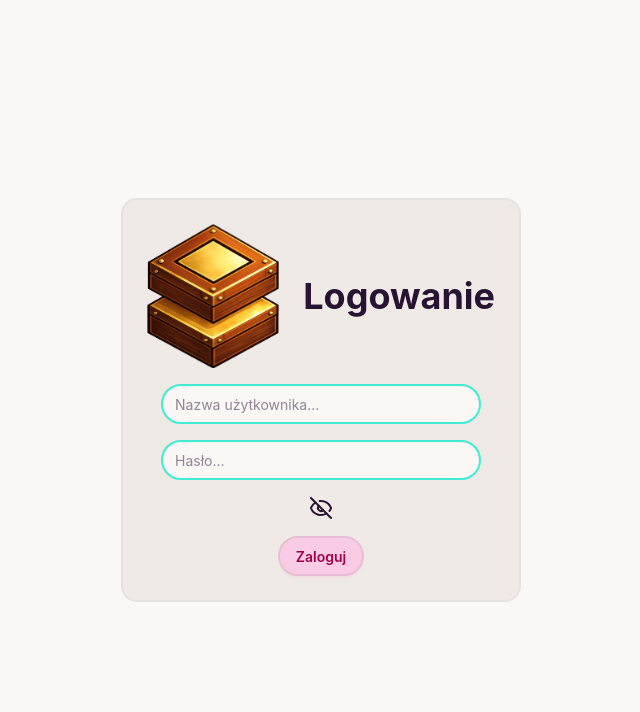
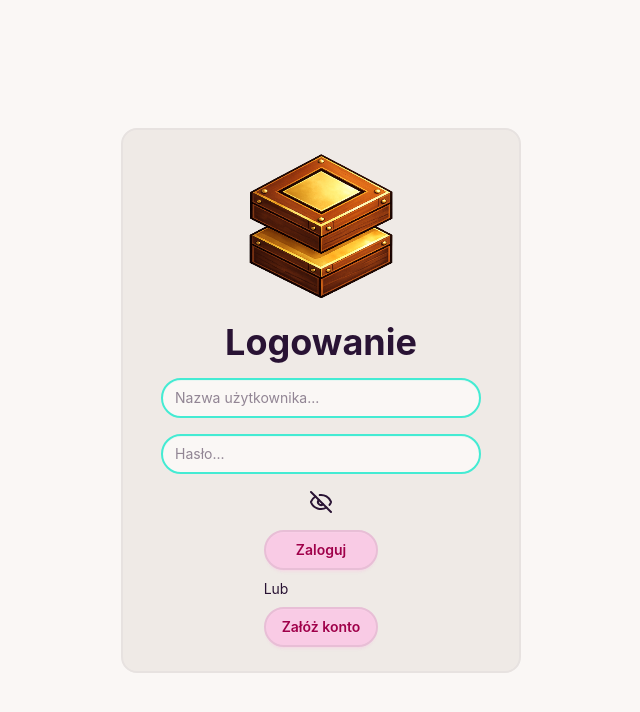
Before and after one commit to Myster987/hackcarpathia-quferek, a SvelteKit app: page /sign-in in a window 1280 px wide. Shown: the top 712 px of the page, without its empty margins (319-959 px from the left). Built offline with nearby package versions, Linux system fonts and the light colour scheme.

Commit message:
add: sign-up redirect button and vault page skeleton

```diff
--- a/src/routes/(auth)/sign-in/+page.svelte
+++ b/src/routes/(auth)/sign-in/+page.svelte
@@ -1,4 +1,5 @@
 <script lang="ts">
+    import { goto } from "$app/navigation";
     import logo from "$lib/assets/logo.png";
     import { session } from "$lib/vault.svelte";
     import { Eye, EyeOff } from "@lucide/svelte";
@@ -19,7 +20,7 @@
         <div
             class="card card-body card-border border-base-300 bg-base-200 p-6 flex gap-4"
         >
-            <div class="flex justify-center items-center gap-6">
+            <div class="flex flex-col justify-center items-center gap-6">
                 <img src={logo} alt="Logo" class="size-36" />
 
                 <h2 class="text-4xl text-center font-bold">Logowanie</h2>
@@ -52,7 +53,19 @@
                     {/if}
                 </button>
 
-                <button type="submit" class="btn btn-secondary">Zaloguj</button>
+                <div class="flex flex-col gap-2">
+                    <button type="submit" class="btn btn-secondary"
+                        >Zaloguj</button
+                    >
+
+                    <div>Lub</div>
+
+                    <button
+                        type="button"
+                        class="btn btn-secondary"
+                        onclick={() => goto("/sign-up")}>Załóż konto</button
+                    >
+                </div>
             </form>
         </div>
     </div>
--- /dev/null
+++ b/src/routes/vault/+page.svelte
@@ -0,0 +1 @@
+<p>Vault</p>
```
